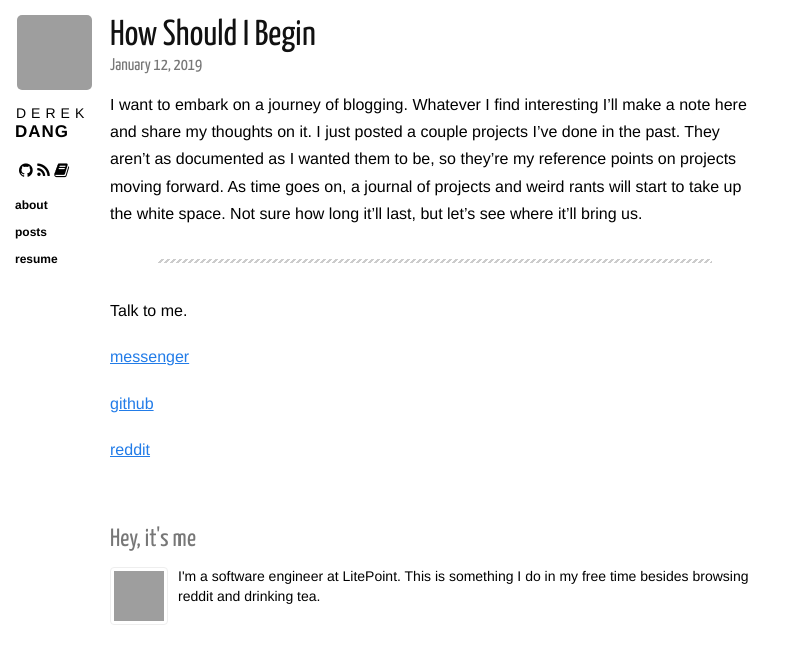
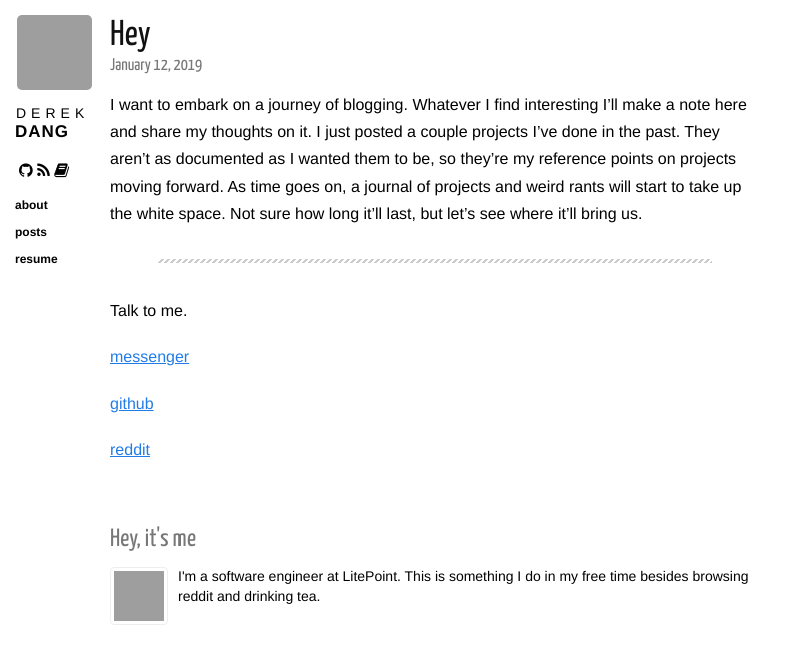
Before and after one commit to dqdang/dqdang.github.io, a Jekyll site: the page built from _posts/2019-01-12-hey.markdown, in a window 1280 px wide, cut to the strip 0-664 px from the top of the page. Shown: the whole strip, without its empty margins (0-796 px from the left). Built offline with Jekyll 4.4.1, drawn with Linux system fonts in a browser that asks for light colours; nearby versions of some CDN libraries; grey boxes are pictures that could not be loaded.

Commit message:
Update and rename 2019-01-12-how-should-I-begin.markdown to 2019-01-12-hey.markdown

```diff
--- a/_posts/2019-01-12-how-should-I-begin.markdown
+++ b/_posts/2019-01-12-hey.markdown
@@ -1,6 +1,6 @@
 ---
 layout: post
-title: How Should I Begin
+title: Hey
 category: posts
 ---
 
```
